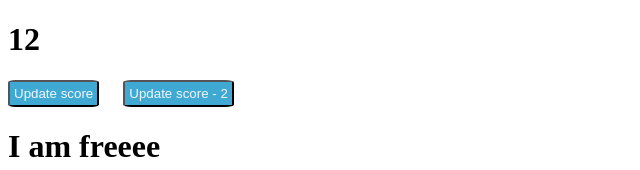
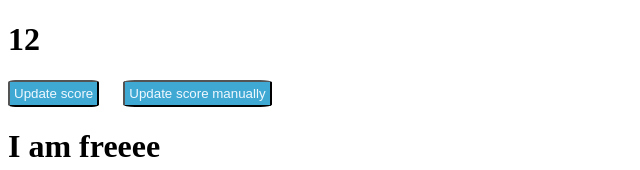
Before and after one commit to chetnasoni1310/Web_Development, a React app in the folder React/React Sheryians/use-State/: page / in a window 1280 px wide. Shown: the top 170 px of the page, without its empty margins (0-640 px from the left). Built offline with nearby package versions, Linux system fonts and the light colour scheme; the HTML template or start-up script is replaced by a standard one.

Commit message:
'Basics of useState'

```diff
--- a/React/React Sheryians/use-State/src/Component/Basic-usestate.jsx
+++ b/React/React Sheryians/use-State/src/Component/Basic-usestate.jsx
@@ -38,7 +38,7 @@ function BasicUsestate() {
     <div>
        <h1>{score}</h1>
       <button onClick={()=>setScore(200)} className='setScore'>Update score</button>
-      <button onClick={()=>userPrompt()} className='setScore'>Update score - 2</button>
+      <button onClick={()=>userPrompt()} className='setScore'>Update score manually</button>
     </div>
   )
 }
```
